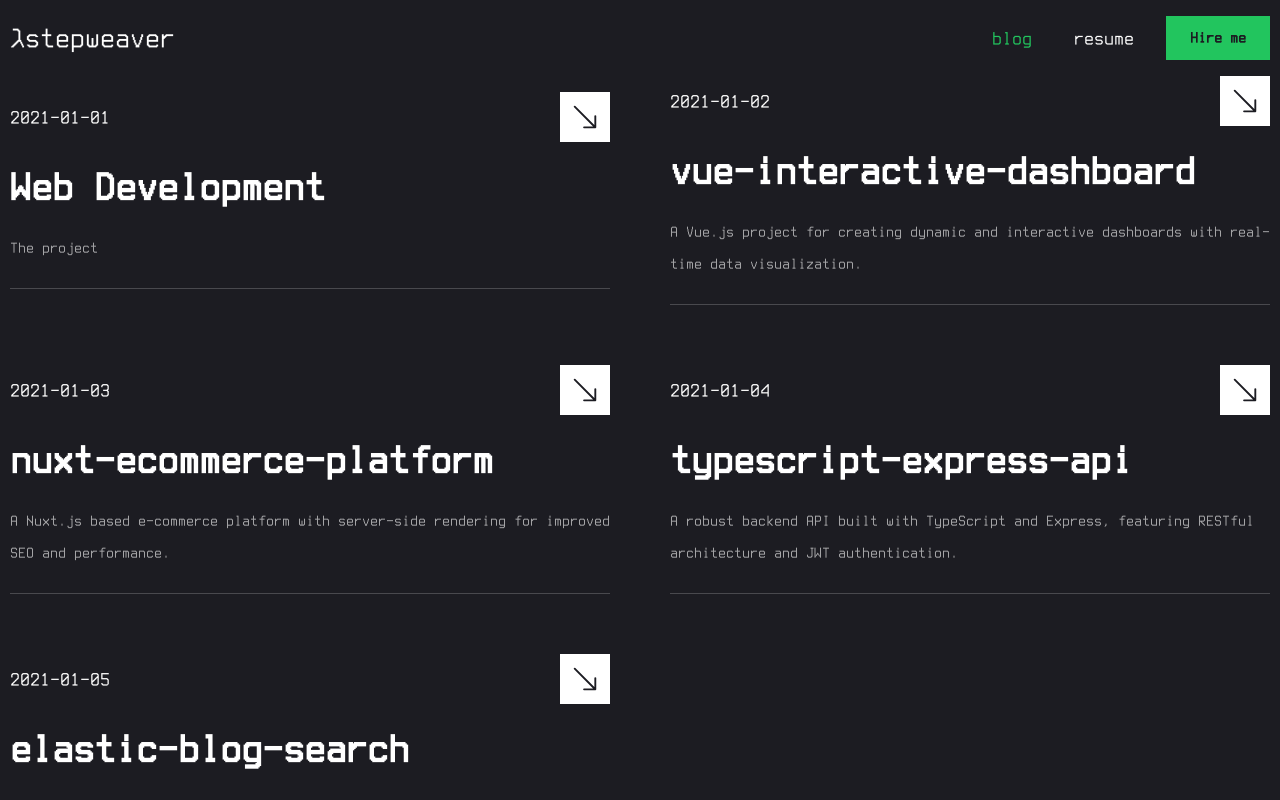
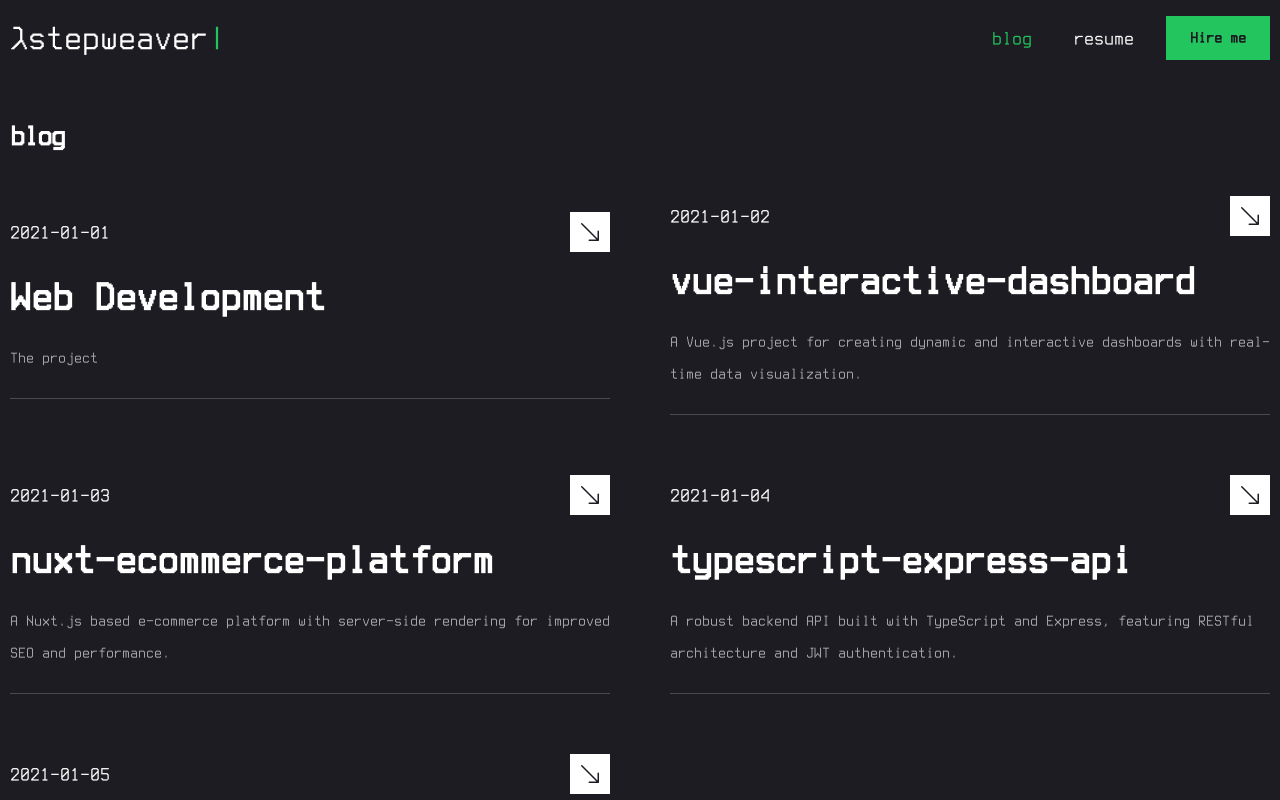
Before and after one commit to stepweaver/nextjs-blogfolio, a Next.js app: page /blog in a window 1280 px wide. Shown: the top 800 px of the page. Built offline with nearby package versions, Linux system fonts and the light colour scheme; data requests are answered from the project's data file.

Commit message:
Enhance BlogPage and Header components: add blog title with blinking effect, adjust button and icon sizes, and increase header font size for improved visibility

```diff
--- a/app/blog/page.jsx
+++ b/app/blog/page.jsx
@@ -8,6 +8,7 @@ export default async function BlogPage() {
   return (
     <section className='min-h-[80vh] flex flex-col justify-center py-12 xl:py-0'>
       <div className='container mx-auto'>
+        <h1 className='text-3xl py-10 font-semibold leading-10 tracking-tighter'>blog<span className='blink text-green-500'>|</span></h1>
         <div className='grid grid-cols-1 md:grid-cols-2 gap-[60px]'>
           {posts.map((post, index) => {
             return (
@@ -22,9 +23,9 @@ export default async function BlogPage() {
                   </div>
                   <Link
                     href='/'
-                    className='w-[50px] h-[50px] bg-white group-hover:bg-green-500 transition-all duration-500 flex justify-center items-center hover:-rotate-45'
+                    className='w-[40px] h-[40px] bg-white group-hover:bg-green-500 transition-all duration-500 flex justify-center items-center hover:-rotate-45'
                   >
-                    <BsArrowDownRight className='text-primary text-3xl' />
+                    <BsArrowDownRight className='text-primary text-2xl' />
                   </Link>
                 </div>
                 {/* title */}
--- a/components/Header.jsx
+++ b/components/Header.jsx
@@ -16,7 +16,7 @@ export default function Header() {
       <div className='container mx-auto flex justify-between items-center'>
         {/* logo */}
         <Link href='/'>
-          <h1 className='text-3xl'>
+          <h1 className='text-4xl'>
             גstepweaver
             <span className='text-green-500 blink'>|</span>
           </h1>
```
